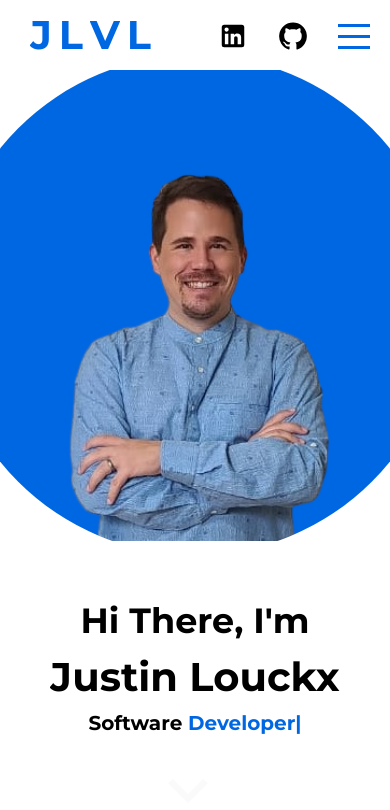
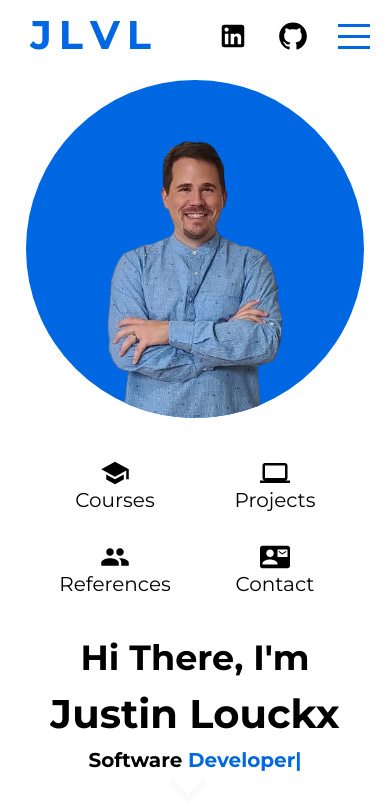
Before and after one commit to JustinZorch/Personal-Site, a React (Create React App) app: page / in a window 390 px wide. Shown: the top 810 px of the page. Built offline with nearby package versions, Linux system fonts and the light colour scheme; a web font is replaced by a local one.

Commit message:
mobile styling update react-responsive

```diff
--- a/package.json
+++ b/package.json
@@ -16,6 +16,7 @@
     "react": "^18.2.0",
     "react-awesome-reveal": "^4.0.1",
     "react-dom": "^18.2.0",
+    "react-responsive": "^9.0.0",
     "react-scripts": "5.0.1",
     "tsparticles": "^2.2.4",
     "web-vitals": "^2.1.4"
--- a/src/components/contact/contact.scss
+++ b/src/components/contact/contact.scss
@@ -51,7 +51,7 @@
     img {
       height: 75%;
       position: absolute;
-      cursor: pointer;
+
       @include mobile {
         display: none;
       }
--- a/src/components/courses/Courses.jsx
+++ b/src/components/courses/Courses.jsx
@@ -7,15 +7,8 @@ import {
   mlCourses,
   allCourses,
 } from "../../data";
-import {
-  Bounce,
-  Slide,
-  Fade,
-  Flip,
-  Hinge,
-  Roll,
-  Zoom,
-} from "react-awesome-reveal";
+import { Zoom } from "react-awesome-reveal";
+import { useMediaQuery } from "react-responsive";
 
 export default function Courses() {
   const [selected, setSelected] = useState("all");
@@ -28,6 +21,16 @@ export default function Courses() {
     { id: "frontend", title: "Frontend" },
     { id: "ml", title: "ML" },
   ];
+
+  const Mobile = ({ children }) => {
+    const isMobile = useMediaQuery({ maxWidth: 767 });
+    return isMobile ? children : null;
+  };
+
+  const Desktop = ({ children }) => {
+    const isDesktop = useMediaQuery({ minWidth: 768 });
+    return isDesktop ? children : null;
+  };
 
   useEffect(() => {
     switch (selected) {
@@ -51,6 +54,32 @@ export default function Courses() {
   return (
     <div className="courses" id="courses">
       <h1>Courses</h1>
+      <Mobile>
+        <div className="containerM">
+          {data.map((item, index) => (
+            <Zoom delay={index * 300} key={selected + "::" + item.url}>
+              <div className="itemM">
+                <img src={item.img} alt={item.title} id={index}></img>
+                <a className="linkM" href={item.url} target="_blank">
+                  <h3>{item.title}</h3>
+                </a>
+              </div>
+            </Zoom>
+          ))}
+        </div>
+        <ul className="selectionM">
+          {list.map((item, index) => (
+            <CoursesList
+              key={index}
+              id={item.id}
+              title={item.title}
+              active={selected === item.id}
+              setSelected={setSelected}
+            />
+          ))}
+        </ul>
+      </Mobile>
+      <Desktop>
         <ul>
           {list.map((item, index) => (
             <CoursesList
@@ -74,6 +103,7 @@ export default function Courses() {
             </Zoom>
           ))}
         </div>
+      </Desktop>
     </div>
   );
 }
--- a/src/components/courses/courses.scss
+++ b/src/components/courses/courses.scss
@@ -12,6 +12,7 @@
 
 .courses {
   background-color: white;
+  position: relative; //might delete for desktop
   display: flex;
   flex-direction: column;
   align-items: center;
@@ -37,6 +38,51 @@
       justify-content: center;
     }
   }
+  .selectionM {
+    position: absolute;
+    bottom: 20px;
+  }
+  .containerM {
+    width: 100%;
+    display: flex;
+    align-items: center;
+    justify-content: center;
+    flex-wrap: wrap; //allows items to rearrange if no space
+    transition: all 1s ease;
+
+    .itemM {
+      width: 160px;
+      height: 120px;
+      overflow: hidden;
+      border-radius: 20px;
+      border: 1px solid lightgray;
+      margin: 10px 20px;
+      display: flex;
+      flex-direction: column;
+      align-items: center;
+      color: white;
+      transition: all 1s ease;
+      box-shadow: rgba(6, 24, 44, 0.4) 0px 0px 0px 2px,
+        rgba(6, 24, 44, 0.65) 0px 4px 6px -1px,
+        rgba(255, 255, 255, 0.08) 0px 1px 0px inset;
+
+      img {
+        padding: 5px;
+        height: 70px;
+      }
+      .linkM {
+        text-decoration: none;
+        cursor: pointer;
+
+        h3 {
+          text-align: center;
+          color: black;
+          padding: 5px;
+          font-size: 12px;
+        }
+      }
+    }
+  }
 
   .container {
     width: 70%;
@@ -49,10 +95,6 @@
     li {
       list-style: none;
       opacity: 0;
-    }
-
-    @include mobile {
-      width: 100%;
     }
 
     .item {
@@ -71,11 +113,6 @@
       box-shadow: rgba(6, 24, 44, 0.4) 0px 0px 0px 2px,
         rgba(6, 24, 44, 0.65) 0px 4px 6px -1px,
         rgba(255, 255, 255, 0.08) 0px 1px 0px inset;
-
-      @include mobile {
-        width: 120px;
-        height: 90px;
-      }
 
       a {
         text-decoration: none;
--- a/src/components/intro/Intro.jsx
+++ b/src/components/intro/Intro.jsx
@@ -9,11 +9,16 @@ import {
 
 import { init } from "ityped";
 import { useEffect, useRef, useState } from "react";
+import { useMediaQuery } from "react-responsive";
 
 export default function Intro() {
   const textRef = useRef();
+  const [mainImage, setMainImage] = useState("assets/Justin Pngs/Front.png");
 
-  const [mainImage, setMainImage] = useState("assets/Justin Pngs/Front.png");
+  const Mobile = ({ children }) => {
+    const isMobile = useMediaQuery({ maxWidth: 767 });
+    return isMobile ? children : null;
+  };
 
   useEffect(() => {
     init(textRef.current, {
@@ -27,6 +32,40 @@ export default function Intro() {
   return (
     <div className="intro" id="intro">
       <div className="left">
+        <Mobile>
+          <div className="topM">
+            <div className="imgContainerM">
+              <img
+                src={mainImage}
+                alt="Profile of Justin Louckx"
+                className="mainImageM"
+              />
+            </div>
+            <div className="linksM">
+              <div className="topLinkM">
+                <a className="iconM" href="#courses">
+                  <School className="iconsM" />
+                  <span>Courses</span>
+                </a>
+                <a className="iconM" href="#projects">
+                  <Laptop className="iconsM" />
+                  <span>Projects</span>
+                </a>
+              </div>
+
+              <div className="bottomLinkM">
+                <a className="iconM" href="#references">
+                  <People className="iconsM" />
+                  <span>References</span>
+                </a>
+                <a className="iconM" href="#contact">
+                  <ContactMail className="iconsM" />
+                  <span>Contact</span>
+                </a>
+              </div>
+            </div>
+          </div>
+        </Mobile>
         <div class="main">
           <div class="circle">
             <a href="#projects">
--- a/src/components/intro/intro.scss
+++ b/src/components/intro/intro.scss
@@ -13,6 +13,64 @@
   .left {
     flex: 0.65; //splits the page 50-50
     overflow: hidden;
+
+    @include mobile {
+      flex: 0.75;
+    }
+
+    .topM {
+      display: flex;
+
+      flex-direction: column;
+      align-items: center;
+
+      .imgContainerM {
+        background-color: $maincolor;
+        width: 40vh;
+        height: 40vh;
+        border-radius: 50%;
+        overflow: hidden;
+        margin: 10px 20px auto;
+      }
+
+      img {
+        height: 40vh;
+        margin-top: 2px;
+        margin-left: 40px;
+        overflow: hidden;
+      }
+
+      .linksM {
+        margin-top: 20px;
+        height: 20vh;
+      }
+
+      .topLinkM,
+      .bottomLinkM {
+        display: flex;
+        align-items: center;
+        overflow: hidden;
+        margin-top: 10px;
+
+        .iconM {
+          display: flex;
+          width: 100px;
+          flex-direction: column;
+          align-items: center;
+          color: black;
+          overflow: hidden;
+
+          padding: 10px 30px;
+          span {
+            font-size: 20px;
+          }
+
+          .iconsM {
+            font-size: 30px;
+          }
+        }
+      }
+    }
     @include mobile {
       display: flex;
       flex-direction: column;
@@ -31,9 +89,7 @@
       overflow: visible;
 
       @include mobile {
-        height: 100%;
-        margin-top: 0;
-        margin-left: 11.5%;
+        display: none;
       }
     }
   }
@@ -144,6 +200,8 @@
     flex: 0.35;
     overflow: hidden;
     @include mobile {
+      flex: 0.25;
+      width: 100vw;
       margin-bottom: 50px;
       align-items: center;
       display: flex;
@@ -160,7 +218,6 @@
       position: relative;
 
       @include mobile {
-        padding-left: 0;
         align-items: center;
       }
 
```
Also changed, not shown: 1 other file (tests, documents, lock files or other folders). Lines whose indentation alone changed are shown as unchanged.
